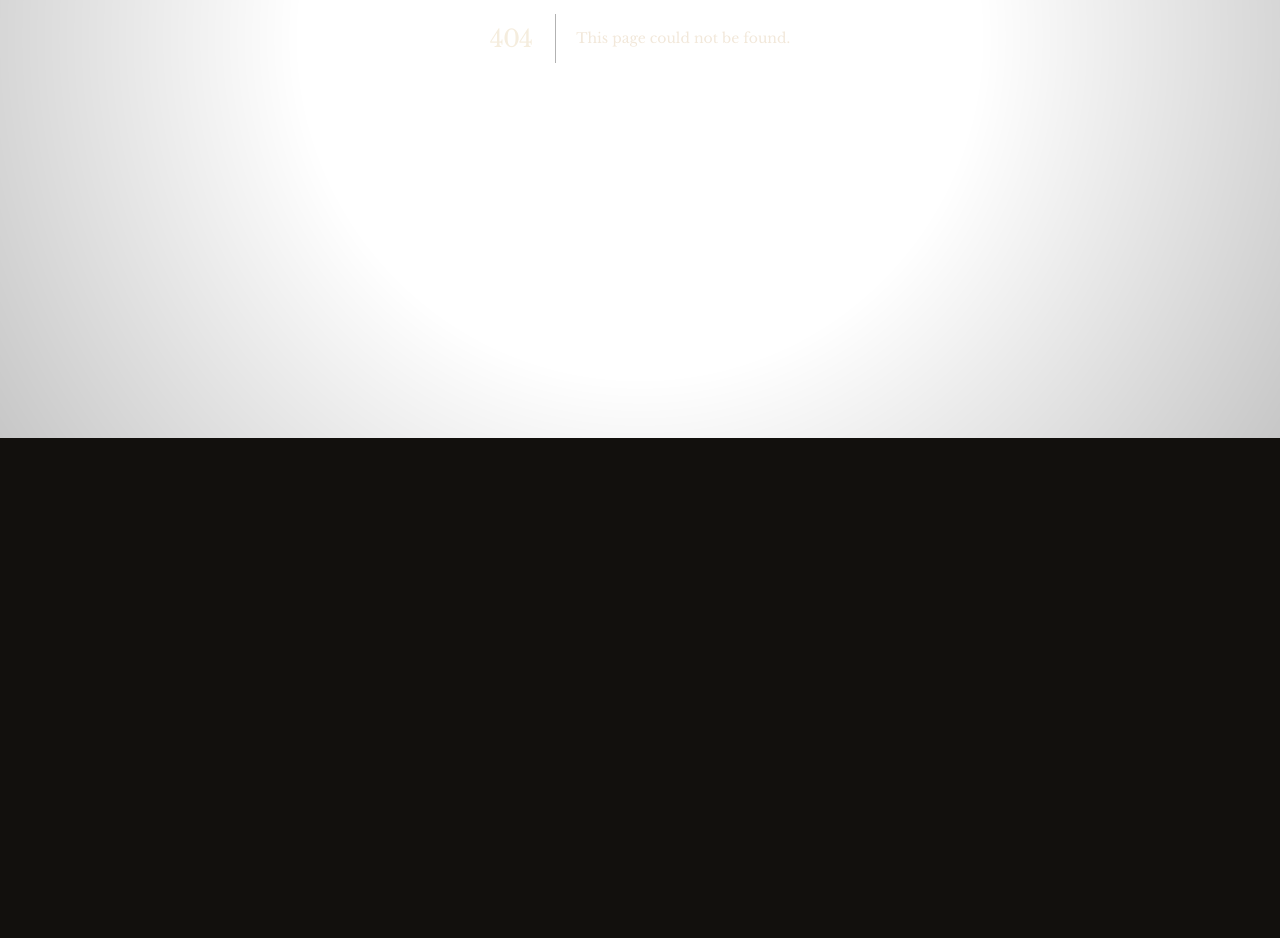
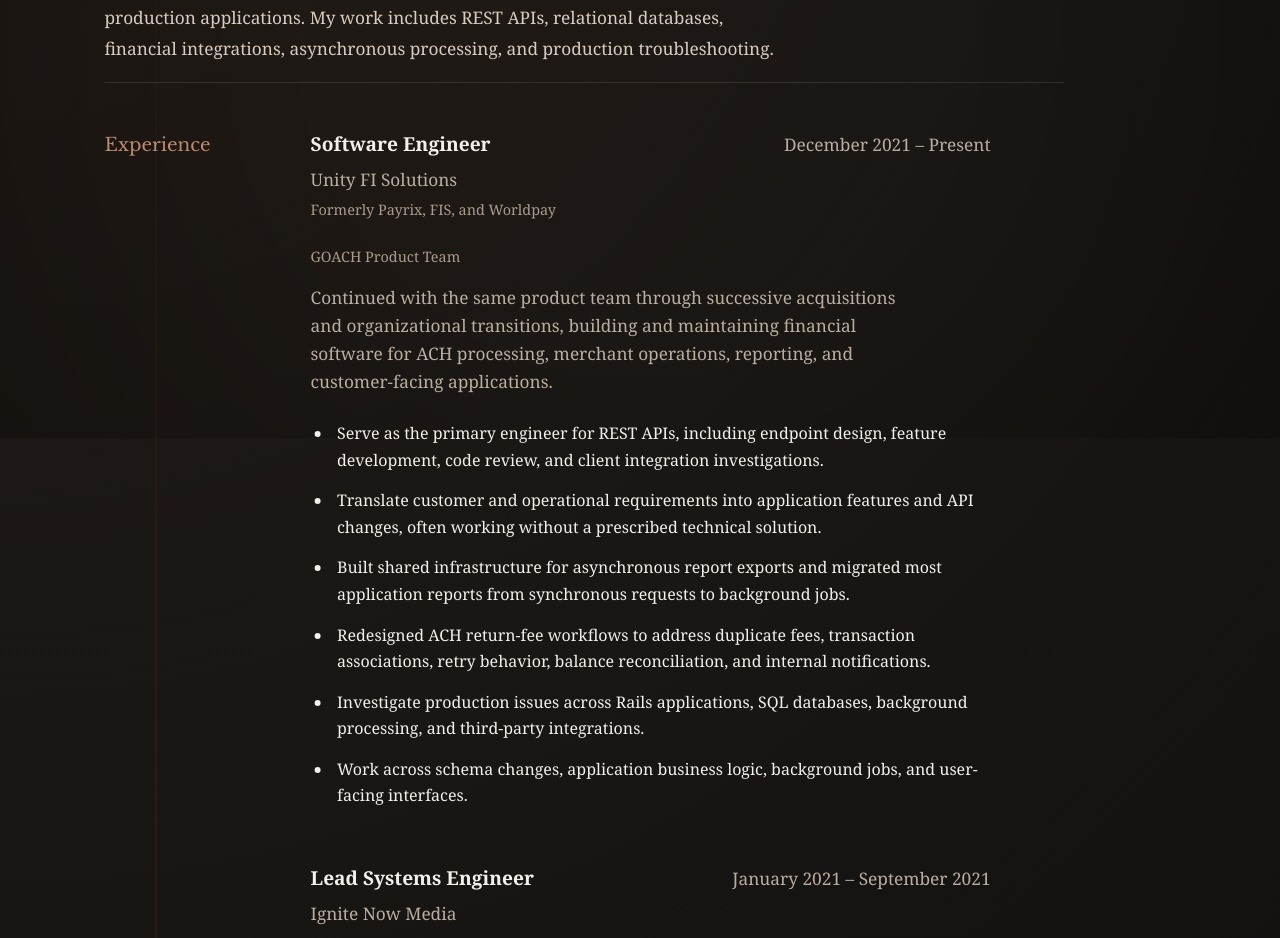
Before and after one commit to mroseehrlich/miaroseehrlich.com, a Next.js app: page /resume in a window 1280 px wide. Before the commit this address had no page. Shown: the part 362-1300 px from the top of the page. Before the commit the page ends 800 px from the top, so only its background shows below. Built offline with nearby package versions, Linux system fonts and the light colour scheme.

Commit message:
Add public resume page

```diff
--- /dev/null
+++ b/src/app/(site)/resume/page.jsx
@@ -0,0 +1,205 @@
+
+import Link from "next/link";
+
+export const metadata = {
+  title: "Résumé | Mia Rose Ehrlich",
+  description:
+    "Professional experience, technical skills, and education of Mia Rose Ehrlich, software engineer.",
+};
+
+const experience = [
+  {
+    role: "Software Engineer",
+    company: "Unity FI Solutions",
+    history: "Formerly Payrix, FIS, and Worldpay",
+    dates: "December 2021 – Present",
+    team: "GOACH Product Team",
+    summary:
+      "Continued with the same product team through successive acquisitions and organizational transitions, building and maintaining financial software for ACH processing, merchant operations, reporting, and customer-facing applications.",
+    highlights: [
+      "Serve as the primary engineer for REST APIs, including endpoint design, feature development, code review, and client integration investigations.",
+      "Translate customer and operational requirements into application features and API changes, often working without a prescribed technical solution.",
+      "Built shared infrastructure for asynchronous report exports and migrated most application reports from synchronous requests to background jobs.",
+      "Redesigned ACH return-fee workflows to address duplicate fees, transaction associations, retry behavior, balance reconciliation, and internal notifications.",
+      "Investigate production issues across Rails applications, SQL databases, background processing, and third-party integrations.",
+      "Work across schema changes, application business logic, background jobs, and user-facing interfaces.",
+    ],
+  },
+  {
+    role: "Lead Systems Engineer",
+    company: "Ignite Now Media",
+    history: "American Dream Media and Tech",
+    dates: "January 2021 – September 2021",
+    highlights: [
+      "Owned development and maintenance of a client-facing React dashboard and its supporting services.",
+      "Served as product manager and backend engineer for an internal CRM replacement, gathering requirements and coordinating implementation with operations and leadership.",
+      "Designed and developed APIs connecting legacy CRM software, internal systems, and client dashboards using Node.js, Express, and Firebase.",
+      "Directed frontend implementation, reviewed another developer's work, and contributed React code to resolve functionality and maintainability issues.",
+    ],
+  },
+];
+
+const skills = [
+  {
+    label: "Languages",
+    value:
+      "Ruby, JavaScript, Java, SQL; working knowledge of Python and PHP",
+  },
+  {
+    label: "Applications & data",
+    value:
+      "Ruby on Rails, Spring Boot, React, Node.js, Express, REST APIs, MySQL, PostgreSQL, relational modeling, schema migrations",
+  },
+  {
+    label: "Production & infrastructure",
+    value:
+      "Linux, Sidekiq, Docker, Google Cloud Platform, Firebase, background processing, production debugging, data analysis",
+  },
+  {
+    label: "Development tools",
+    value:
+      "Git, GitHub, Minitest, Azure DevOps, Postman, MySQL Workbench, Chrome DevTools",
+  },
+];
+
+const education = [
+  {
+    institution: "Western Governors University",
+    degree: "B.S. Computer Science",
+    date: "Expected Spring 2027",
+  },
+  {
+    institution: "Austin Community College",
+    degree: "Web Programming Coursework",
+    date: "2019–2020",
+  },
+  {
+    institution: "St. John's College",
+    degree: "B.A. — Interdisciplinary Great Books curriculum",
+    detail:
+      "Mathematics, natural science, philosophy, literature, and primary-text analysis.",
+    date: "2014",
+  },
+];
+
+export default function ResumePage() {
+  return (
+    <main className="resume-page">
+      <header className="resume-header">
+        <Link href="/" className="resume-home">
+          Home (allegedly)
+        </Link>
+
+        <h1>Résumé</h1>
+
+        <p className="resume-deck">
+          Backend engineering · APIs · Data systems
+        </p>
+
+        <p className="resume-summary">
+          Software engineer with six years of experience building
+          and maintaining production applications. My work
+          includes REST APIs, relational databases, financial
+          integrations, asynchronous processing, and production
+          troubleshooting.
+        </p>
+      </header>
+
+      <div className="resume-content">
+        <section className="resume-section" id="experience">
+          <h2>Experience</h2>
+
+          <div className="resume-section-body">
+            {experience.map((job) => (
+              <article
+                className="resume-entry"
+                key={`${job.company}-${job.role}`}
+              >
+                <div className="resume-entry-heading">
+                  <div>
+                    <h3>{job.role}</h3>
+                    <p className="resume-organization">
+                      {job.company}
+                    </p>
+                    <p className="resume-history">
+                      {job.history}
+                    </p>
+                  </div>
+                  <p className="resume-dates">
+                    {job.dates}
+                  </p>
+                </div>
+
+                {job.team && (
+                  <p className="resume-team">
+                    {job.team}
+                  </p>
+                )}
+
+                {job.summary && <p>{job.summary}</p>}
+
+                <ul className="resume-highlights">
+                  {job.highlights.map((highlight) => (
+                    <li key={highlight}>
+                      {highlight}
+                    </li>
+                  ))}
+                </ul>
+              </article>
+            ))}
+          </div>
+        </section>
+
+        <section className="resume-section" id="skills">
+          <h2>Technical Skills</h2>
+
+          <div className="resume-section-body resume-skills">
+            {skills.map((skill) => (
+              <div className="resume-skill" key={skill.label}>
+                <h3>{skill.label}</h3>
+                <p>{skill.value}</p>
+              </div>
+            ))}
+          </div>
+        </section>
+
+        <section className="resume-section" id="education">
+          <h2>Education</h2>
+
+          <div className="resume-section-body">
+            {education.map((item) => (
+              <div className="resume-entry" key={item.institution}>
+                <div className="resume-entry-heading">
+                  <div>
+                    <h3>{item.institution}</h3>
+                    <p>{item.degree}</p>
+                  </div>
+                  <p className="resume-dates">
+                    {item.date}
+                  </p>
+                </div>
+                {item.detail && <p>{item.detail}</p>}
+              </div>
+            ))}
+          </div>
+        </section>
+
+        <section className="resume-section" id="certifications">
+          <h2>Certifications</h2>
+
+          <div className="resume-section-body">
+            <div className="resume-entry">
+              <h3>ITIL 4 Foundation</h3>
+              <p>PeopleCert · 2026</p>
+            </div>
+
+            <div className="resume-entry">
+              <h3>Linux Essentials</h3>
+              <p>Linux Professional Institute · 2026</p>
+            </div>
+          </div>
+        </section>
+      </div>
+    </main>
+  );
+}
--- a/src/app/globals.css
+++ b/src/app/globals.css
@@ -767,6 +767,57 @@ p {
 }
 
 
+.resume-home {
+  display: inline-block;
+  margin-bottom: 4.5rem;
+  color: #e8ded0;
+  font-family: "Libre Baskerville", Georgia, serif;
+  font-size: 0.9rem;
+  text-decoration: none;
+}
+
+.resume-home:hover {
+  color: #bc8a6f;
+}
+
+.resume-summary {
+  max-width: 43rem;
+  margin-top: 2.5rem;
+  color: #d7ccbf;
+  font-size: 1.08rem;
+  line-height: 1.8;
+}
+
+.resume-history,
+.resume-team {
+  color: #a99b8d;
+  font-size: 0.9rem;
+}
+
+.resume-team {
+  margin-bottom: 1rem;
+}
+
+.resume-entry-heading > div {
+  min-width: 0;
+}
+
+.resume-entry-heading p {
+  margin-bottom: 0.25rem;
+}
+
+@media print {
+  .resume-home {
+    display: none;
+  }
+
+  .resume-summary {
+    margin-top: 0.75rem;
+    font-size: 10pt;
+    line-height: 1.4;
+  }
+}
+
 @media (max-width: 700px) {
   .photo-gallery {
     grid-template-columns: 1fr;
@@ -899,3 +950,97 @@ p {
     scroll-behavior: auto !important;
   }
 }
+
+
+/* Résumé layout refinements */
+
+.resume-content {
+  width: 100%;
+  max-width: 960px;
+}
+
+.resume-section {
+  display: grid;
+  grid-template-columns: 155px minmax(0, 1fr);
+  gap: clamp(2rem, 4vw, 4rem);
+  align-items: start;
+  padding: 3rem 0;
+  border-top: 1px solid rgba(238, 231, 220, 0.12);
+}
+
+.resume-section > h2 {
+  margin: 0;
+  font-family: "Libre Baskerville", Georgia, serif;
+  font-size: 1.15rem;
+  line-height: 1.5;
+  font-weight: normal;
+  color: #bc8a6f;
+}
+
+.resume-section-body {
+  min-width: 0;
+  max-width: 680px;
+  font-size: 1rem;
+  line-height: 1.7;
+}
+
+.resume-entry + .resume-entry {
+  margin-top: 3.5rem;
+}
+
+.resume-entry-heading {
+  display: flex;
+  justify-content: space-between;
+  align-items: baseline;
+  flex-wrap: wrap;
+  gap: 0.5rem 1.5rem;
+  margin-bottom: 1.25rem;
+}
+
+.resume-entry h3 {
+  margin: 0 0 0.5rem;
+  font-size: 1.2rem;
+  line-height: 1.4;
+}
+
+.resume-highlights {
+  margin: 1.5rem 0 0;
+  padding-left: 1.35rem;
+  list-style: disc;
+}
+
+.resume-highlights li {
+  margin-bottom: 0.9rem;
+  padding-left: 0.3rem;
+  line-height: 1.65;
+}
+
+.resume-skills {
+  display: grid;
+  grid-template-columns: 1fr;
+  gap: 1.75rem;
+}
+
+.resume-skill h3 {
+  margin-bottom: 0.4rem;
+}
+
+@media (max-width: 760px) {
+  .resume-section {
+    grid-template-columns: 1fr;
+    gap: 1.25rem;
+    padding: 2.5rem 0;
+  }
+
+  .resume-section-body {
+    max-width: 100%;
+  }
+
+  .resume-entry-heading {
+    display: block;
+  }
+
+  .resume-highlights {
+    padding-left: 1.25rem;
+  }
+}
--- a/src/components/SiteFooter.jsx
+++ b/src/components/SiteFooter.jsx
@@ -19,7 +19,7 @@ export default function SiteFooter() {
           GitHub
         </a>
 
-        <a href="/resume.pdf">Résumé</a>
+        <a href="/resume">Résumé</a>
       </nav>
     </footer>
   );
```
